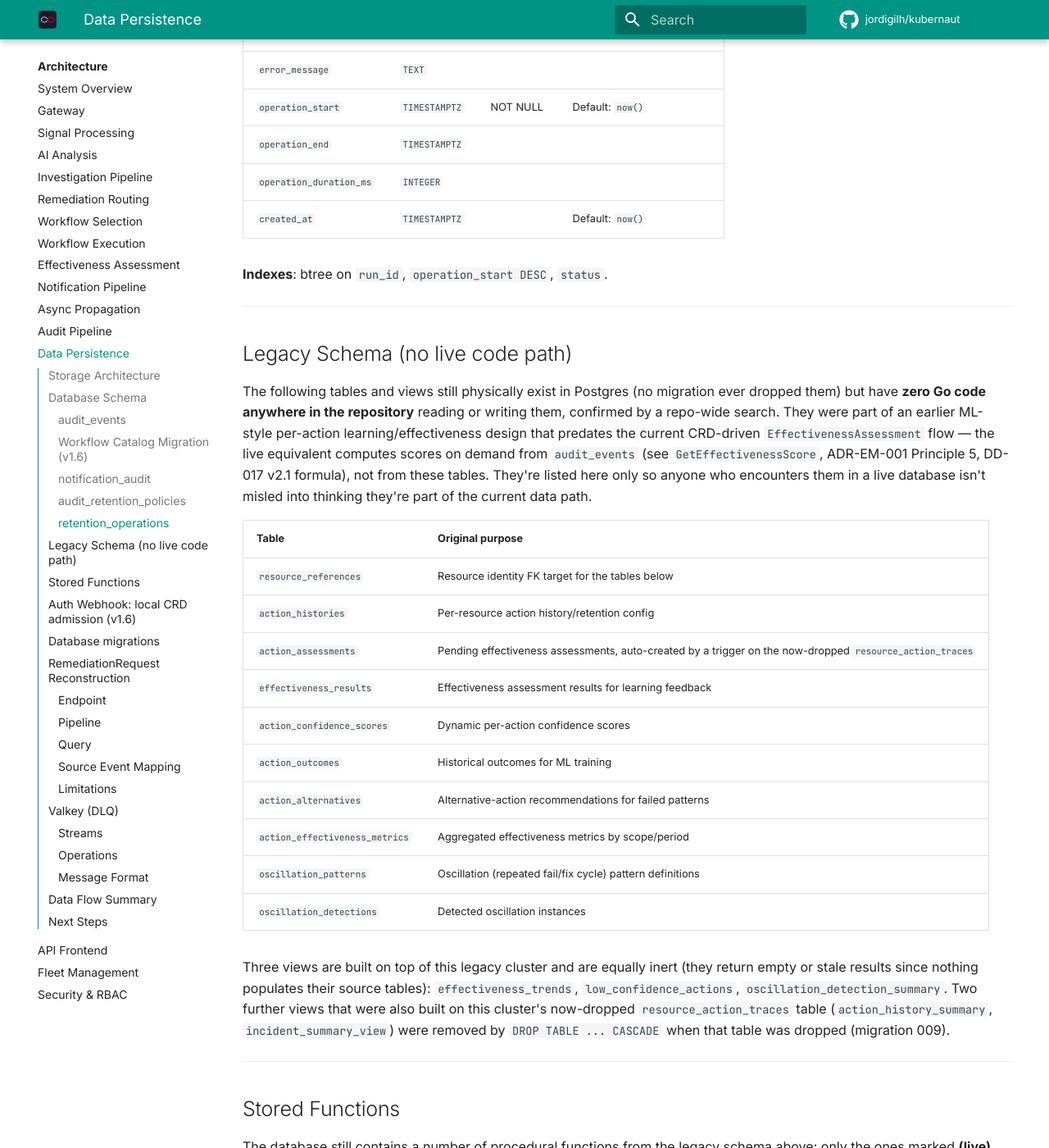
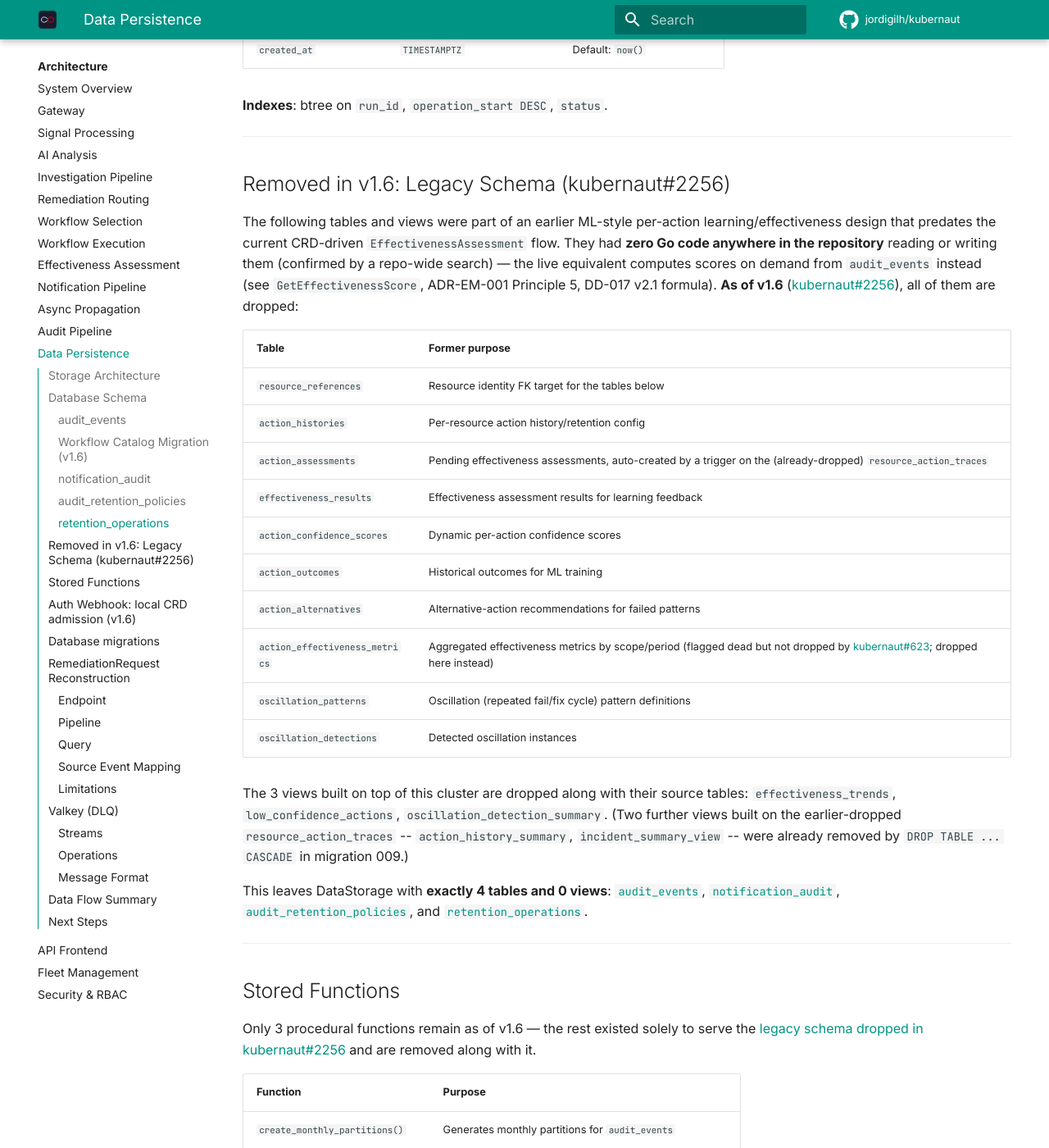
Before and after one commit to jordigilh/kubernaut-docs, an MkDocs documentation site: the page built from docs/architecture/data-persistence.md, in a window 1280 px wide and 1400 px high, scrolled down 7615 px. Shown: the whole window at 82% size. Built offline with MkDocs 1.6.1 and Material for MkDocs 9.7.7, drawn with Linux system fonts in a browser that asks for light colours; comment, search, counter and statistics services are not loaded; the version menu is left out; some of the changed text lies outside the part shown.

Commit message:
docs(data-persistence): reflect kubernaut#2256 dead-schema cleanup landing in v1.6
Upstream has confirmed the remaining 10 legacy ML-era tables, their 3
built-on views, and their unused stored functions will be dropped in
v1.6 (kubernaut#2256), not just deprecated. Update the ERD, schema
overview, and stored-functions section to describe DataStorage's final
v1.6 shape (4 tables, 0 views) instead of a lingering "legacy, still
exists" state.

````diff
--- a/docs/architecture/data-persistence.md
+++ b/docs/architecture/data-persistence.md
@@ -25,7 +25,7 @@ graph TB
     DS --> PG[(PostgreSQL)]
     DS --> RD[(Valkey<br/><small>DLQ</small>)]
 
-    subgraph Tables["PostgreSQL Tables -- live (4)"]
+    subgraph Tables["PostgreSQL Tables (4)"]
         direction LR
         AE[audit_events<br/><small>partitioned</small>]
         NAU[notification_audit]
@@ -33,38 +33,16 @@ graph TB
         RO_T[retention_operations]
     end
 
-    subgraph Legacy["Legacy tables -- no live Go code path (10)<br/><small>see Legacy Schema below</small>"]
-        direction LR
-        RR_T[resource_references]
-        AH[action_histories]
-        AA[action_assessments]
-        ER[effectiveness_results]
-        ACS[action_confidence_scores]
-        AO[action_outcomes]
-        AAlt[action_alternatives]
-        AEM[action_effectiveness_metrics]
-        OP[oscillation_patterns]
-        OD[oscillation_detections]
-    end
-
-    subgraph Views["Views (3, all built on Legacy tables)"]
-        V1[effectiveness_trends]
-        V2[low_confidence_actions]
-        V5[oscillation_detection_summary]
-    end
-
     PG --- Tables
-    PG -.->|"dead weight"| Legacy
-    PG --- Views
 ```
 
-!!! warning "v1.6: `remediation_workflow_catalog`, `action_type_taxonomy`, and `resource_action_traces` were dropped"
-    These three tables (plus the 2 views built directly on `resource_action_traces`, `action_history_summary` and `incident_summary_view`) were removed by `DROP TABLE`/CASCADE, not just deprecated. See [Workflow Catalog Migration (v1.6)](#workflow-catalog-migration-v16) and [Legacy Schema](#legacy-schema-no-live-code-path) below for what replaced them and what's merely inert.
+!!! warning "v1.6: down to 4 tables -- 13 dropped"
+    Of the original 17-table, 5-view schema this page once documented, only these **4 tables** remain. `remediation_workflow_catalog`, `action_type_taxonomy`, and `resource_action_traces` were dropped by `DROP TABLE`/CASCADE earlier (see [Workflow Catalog Migration (v1.6)](#workflow-catalog-migration-v16)). The remaining 8 tables + `action_effectiveness_metrics` + all 3 surviving views are legacy ML-era schema with zero Go code path, tracked for removal in v1.6 by [kubernaut#2256](https://github.com/jordigilh/kubernaut/issues/2256) -- see [Removed in v1.6: Legacy Schema](#removed-in-v16-legacy-schema-kubernaut2256) below.
 
 ## Database Schema
 
-!!! info "Only 4 tables are on a live code path"
-    `audit_events`, `notification_audit`, `audit_retention_policies`, and `retention_operations` are the only tables with active Go readers/writers in `pkg/datastorage`. Everything else historically documented on this page (`resource_references`, `action_histories`, the ML-style effectiveness/confidence tables, oscillation detection) has **zero remaining Go code path** — see [Legacy Schema](#legacy-schema-no-live-code-path) for what's there and why. This section covers the 4 live tables in full detail.
+!!! info "Only these 4 tables remain"
+    `audit_events`, `notification_audit`, `audit_retention_policies`, and `retention_operations` are the complete DataStorage schema as of v1.6 -- the only tables with active Go readers/writers in `pkg/datastorage`, and (per [kubernaut#2256](https://github.com/jordigilh/kubernaut/issues/2256)) the only ones left standing once the legacy ML-era cluster is dropped. This section covers them in full detail.
 
 ### audit_events
 
@@ -134,7 +112,7 @@ The `RemediationWorkflow`/`ActionType` **CRDs (etcd) are now the sole source of
 Deterministic UUIDv5 identity and content-hash supersession logic (previously implemented in Postgres) no longer apply — CRD identity is `metadata.name` + `spec.version`, and `catalogStatus` (`Active`/`Disabled`/`Superseded`) lives directly on the CRD's `status`.
 
 !!! info "resource_action_traces was also dropped, independently"
-    `resource_action_traces` (the former per-resource action trace table, used by the now-removed model-based action tracking/AI-decision-metadata pipeline) was dropped separately in `migrations/009_drop_resource_action_traces.sql` (Issue #1048, "never exposed via API, aggregation feature removed"). Its `DROP TABLE ... CASCADE` also removed the two views built directly on it (`action_history_summary`, `incident_summary_view`). This predates and is unrelated to the v1.6 workflow-catalog migration above — it's a separate legacy cleanup. See [Legacy Schema](#legacy-schema-no-live-code-path) below for the tables this leaves stranded.
+    `resource_action_traces` (the former per-resource action trace table, used by the now-removed model-based action tracking/AI-decision-metadata pipeline) was dropped separately in `migrations/009_drop_resource_action_traces.sql` (Issue #1048, "never exposed via API, aggregation feature removed"). Its `DROP TABLE ... CASCADE` also removed the two views built directly on it (`action_history_summary`, `incident_summary_view`). This predates and is unrelated to the v1.6 workflow-catalog migration above — it's a separate legacy cleanup. See [Removed in v1.6: Legacy Schema](#removed-in-v16-legacy-schema-kubernaut2256) below for the rest of the tables this once left stranded.
 
 ---
 
@@ -205,49 +183,40 @@ Retention run history for `audit_events`, written by the retention worker (`pkg/
 
 ---
 
-## Legacy Schema (no live code path)
+## Removed in v1.6: Legacy Schema (kubernaut#2256)
 
-The following tables and views still physically exist in Postgres (no migration ever dropped them) but have **zero Go code anywhere in the repository** reading or writing them, confirmed by a repo-wide search. They were part of an earlier ML-style per-action learning/effectiveness design that predates the current CRD-driven `EffectivenessAssessment` flow — the live equivalent computes scores on demand from `audit_events` (see `GetEffectivenessScore`, ADR-EM-001 Principle 5, DD-017 v2.1 formula), not from these tables. They're listed here only so anyone who encounters them in a live database isn't misled into thinking they're part of the current data path.
+The following tables and views were part of an earlier ML-style per-action learning/effectiveness design that predates the current CRD-driven `EffectivenessAssessment` flow. They had **zero Go code anywhere in the repository** reading or writing them (confirmed by a repo-wide search) — the live equivalent computes scores on demand from `audit_events` instead (see `GetEffectivenessScore`, ADR-EM-001 Principle 5, DD-017 v2.1 formula). **As of v1.6** ([kubernaut#2256](https://github.com/jordigilh/kubernaut/issues/2256)), all of them are dropped:
 
-| Table | Original purpose |
+| Table | Former purpose |
 |---|---|
 | `resource_references` | Resource identity FK target for the tables below |
 | `action_histories` | Per-resource action history/retention config |
-| `action_assessments` | Pending effectiveness assessments, auto-created by a trigger on the now-dropped `resource_action_traces` |
+| `action_assessments` | Pending effectiveness assessments, auto-created by a trigger on the (already-dropped) `resource_action_traces` |
 | `effectiveness_results` | Effectiveness assessment results for learning feedback |
 | `action_confidence_scores` | Dynamic per-action confidence scores |
 | `action_outcomes` | Historical outcomes for ML training |
 | `action_alternatives` | Alternative-action recommendations for failed patterns |
-| `action_effectiveness_metrics` | Aggregated effectiveness metrics by scope/period |
+| `action_effectiveness_metrics` | Aggregated effectiveness metrics by scope/period (flagged dead but not dropped by [kubernaut#623](https://github.com/jordigilh/kubernaut/issues/623); dropped here instead) |
 | `oscillation_patterns` | Oscillation (repeated fail/fix cycle) pattern definitions |
 | `oscillation_detections` | Detected oscillation instances |
 
-Three views are built on top of this legacy cluster and are equally inert (they return empty or stale results since nothing populates their source tables): `effectiveness_trends`, `low_confidence_actions`, `oscillation_detection_summary`. Two further views that were also built on this cluster's now-dropped `resource_action_traces` table (`action_history_summary`, `incident_summary_view`) were removed by `DROP TABLE ... CASCADE` when that table was dropped (migration 009).
+The 3 views built on top of this cluster are dropped along with their source tables: `effectiveness_trends`, `low_confidence_actions`, `oscillation_detection_summary`. (Two further views built on the earlier-dropped `resource_action_traces` -- `action_history_summary`, `incident_summary_view` -- were already removed by `DROP TABLE ... CASCADE` in migration 009.)
+
+This leaves DataStorage with **exactly 4 tables and 0 views**: [`audit_events`](#audit_events), [`notification_audit`](#notification_audit), [`audit_retention_policies`](#audit_retention_policies), and [`retention_operations`](#retention_operations).
 
 ---
 
 ## Stored Functions
 
-The database still contains a number of procedural functions from the legacy schema above; only the ones marked **(live)** are actually invoked by current Go code.
+Only 3 procedural functions remain as of v1.6 — the rest existed solely to serve the [legacy schema dropped in kubernaut#2256](#removed-in-v16-legacy-schema-kubernaut2256) and are removed along with it.
 
 | Function | Purpose |
 |---|---|
-| `create_monthly_partitions()` | **(live)** Generates monthly partitions for `audit_events` |
-| `prevent_legal_hold_deletion()` | **(live)** Blocks deletion of audit events under legal hold |
-| `audit_event_lock_id()` | **(live)** Generates advisory lock IDs for audit event deduplication |
-| `create_assessment_for_action_trace()` | Legacy trigger: auto-created `action_assessments` entries after trace updates (dead — trigger lived on the now-dropped `resource_action_traces`) |
-| `analyze_action_oscillation()` | Legacy: detected oscillation patterns in action histories |
-| `detect_cascading_failures()` | Legacy: identified cascading failure sequences |
-| `detect_ineffective_loops()` | Legacy: found repeated ineffective remediation loops |
-| `detect_resource_thrashing()` | Legacy: detected resource thrashing (rapid scale up/down) |
-| `detect_scale_oscillation()` | Legacy: detected scale oscillation patterns |
-| `analyze_cascade_effects()` | Legacy: analyzed the scope of cascading failures |
-| `store_oscillation_detection()` | Legacy: persisted a detected oscillation to `oscillation_detections` |
-| `get_action_effectiveness()` | Legacy: retrieved computed effectiveness scores |
-| `get_action_traces()` | Legacy: queried the now-dropped `resource_action_traces` with filters |
-| `get_recent_actions()` | Legacy: returned recent actions for a resource |
-| `get_resource_actions_base()` | Legacy: base query for resource action retrieval |
-| `get_resource_id()` | Legacy: resolved or created `resource_references` entries |
+| `create_monthly_partitions()` | Generates monthly partitions for `audit_events` |
+| `prevent_legal_hold_deletion()` | Blocks deletion of audit events under legal hold |
+| `audit_event_lock_id()` | Generates advisory lock IDs for audit event deduplication |
+
+Removed in v1.6 (kubernaut#2256): `create_assessment_for_action_trace()` (trigger on the already-dropped `resource_action_traces`), `analyze_action_oscillation()`, `detect_cascading_failures()`, `detect_ineffective_loops()`, `detect_resource_thrashing()`, `detect_scale_oscillation()`, `analyze_cascade_effects()`, `store_oscillation_detection()`, `get_action_effectiveness()`, `get_action_traces()`, `get_recent_actions()`, `get_resource_actions_base()`, `get_resource_id()`.
 
 ---
 
@@ -268,7 +237,7 @@ Schema changes use an **append-only** migration chain managed by [**goose**](htt
 - **Minor release squash** — development incrementals are typically **squashed per minor** at release time to keep the chain maintainable.
 - **`db-migrate` migration job** — runs via Helm hook (`post-install,post-upgrade`) and distinguishes **fresh install** vs **upgrade** using the `goose_db_version` table so the correct migration path applies.
 
-Migrations `002`–`005` are part of this chain; **`004` adds** an index on `post_remediation_spec_hash` in `event_data` for audit queries, and **`005` adds** an effectiveness correlation index. Later migrations progressively removed the legacy schema documented above: **`008`** replaced `retention_operations`'s schema (see [retention_operations](#retention_operations)), **`009`** dropped `resource_action_traces` with `CASCADE`, and **`016`** dropped `remediation_workflow_catalog`/`action_type_taxonomy` (v1.6, see [Workflow Catalog Migration](#workflow-catalog-migration-v16)).
+Migrations `002`–`005` are part of this chain; **`004` adds** an index on `post_remediation_spec_hash` in `event_data` for audit queries, and **`005` adds** an effectiveness correlation index. Later migrations progressively removed the legacy schema documented above: **`008`** replaced `retention_operations`'s schema (see [retention_operations](#retention_operations)), **`009`** dropped `resource_action_traces` with `CASCADE`, **`016`** dropped `remediation_workflow_catalog`/`action_type_taxonomy` (v1.6, see [Workflow Catalog Migration](#workflow-catalog-migration-v16)), and a further v1.6 migration drops the remaining legacy ML-era cluster (10 tables + 3 views + their stored functions, [kubernaut#2256](https://github.com/jordigilh/kubernaut/issues/2256); see [Removed in v1.6: Legacy Schema](#removed-in-v16-legacy-schema-kubernaut2256)).
 
 ## RemediationRequest Reconstruction
 
````
